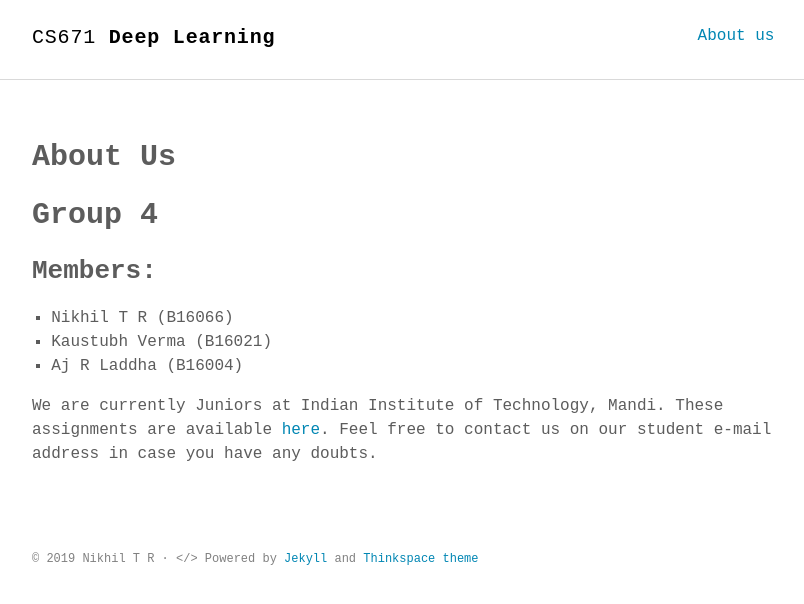
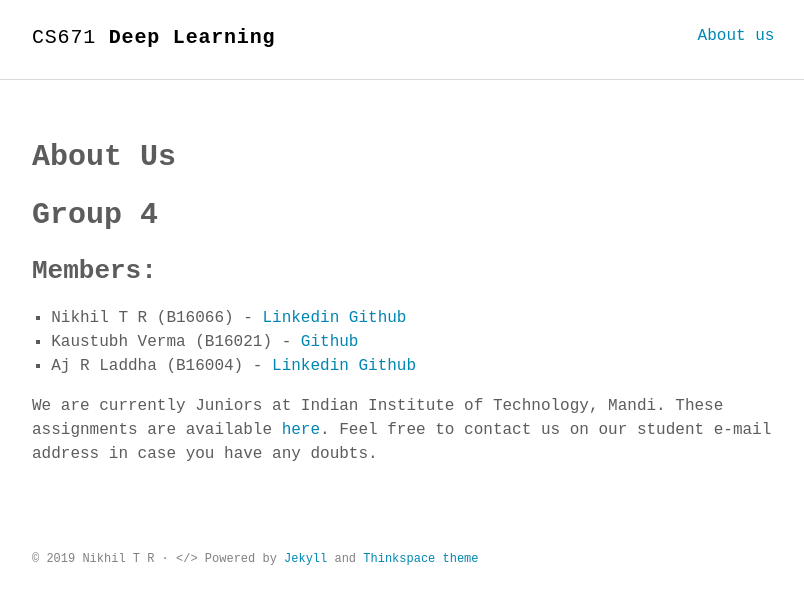
Before and after one commit to Kaustubh1Verma/CS671_Deep-Learning_2019, a Jekyll site: the page built from about.md, in a window 1280 px wide. Shown: the top 604 px of the page, without its empty margins (232-1036 px from the left). Built offline with Jekyll 4.4.1, drawn with Linux system fonts in a browser that asks for light colours; some web fonts are replaced.

Commit message:
Add links

```diff
--- a/about.md
+++ b/about.md
@@ -6,8 +6,8 @@ permalink: /about/
 
 # Group 4
 ## Members:
-1. Nikhil T R (B16066)
-2. Kaustubh Verma (B16021)
-3. Aj R Laddha (B16004)
+1. Nikhil T R (B16066) - [Linkedin](https://www.linkedin.com/in/nikhiltr/) [Github](https://www.github.com/42niks)
+2. Kaustubh Verma (B16021) - [Github](https://github.com/Kaustubh1Verma)
+3. Aj R Laddha (B16004) - [Linkedin](https://www.linkedin.com/in/aj-laddha-92b492170/) [Github](https://github.com/AjLaddha)
 
 We are currently Juniors at Indian Institute of Technology, Mandi. These assignments are available [here](https://github.com/42niks/CS671-Deep-Learning-2019 "Nikhil's Repository"). Feel free to contact us on our student e-mail address in case you have any doubts.
```
